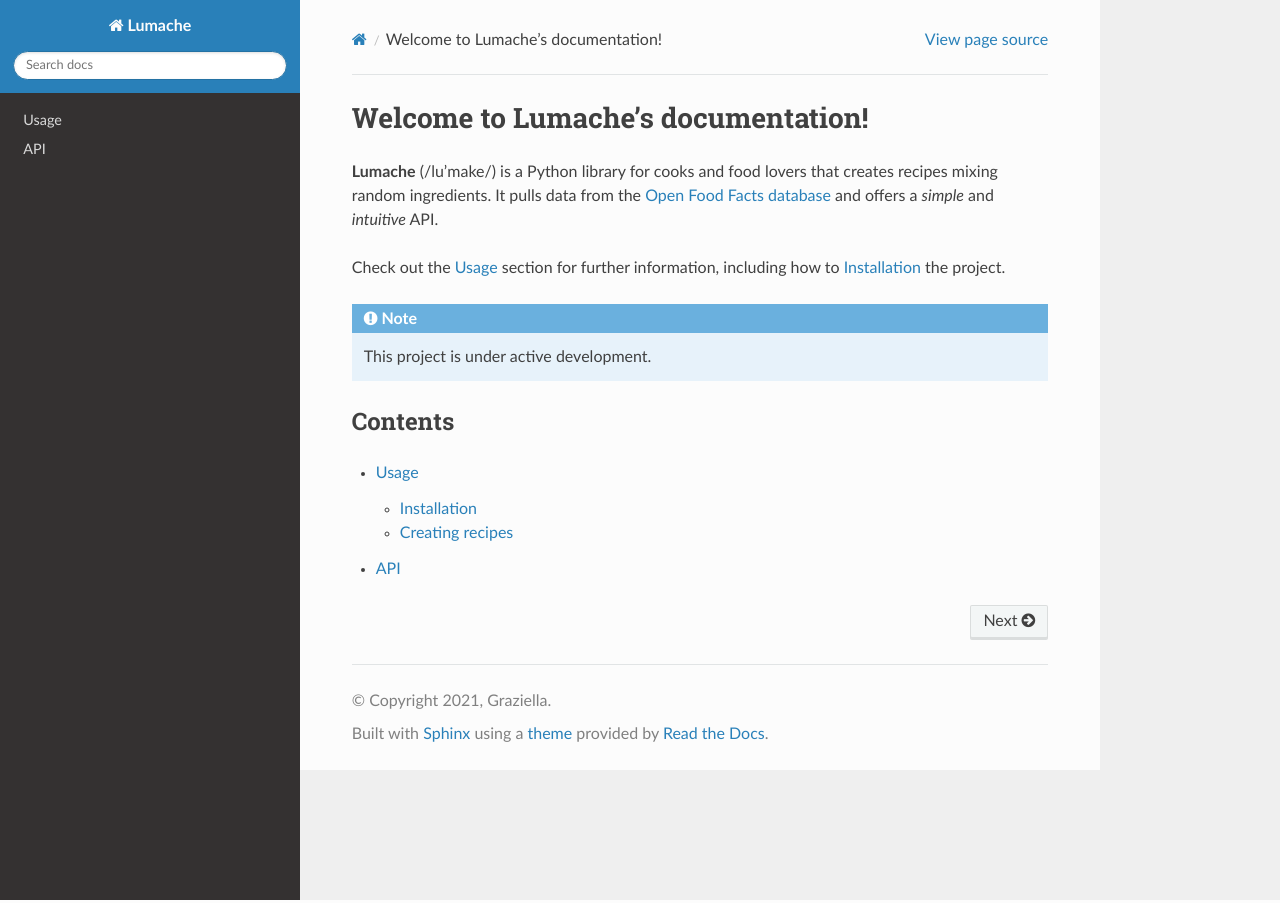
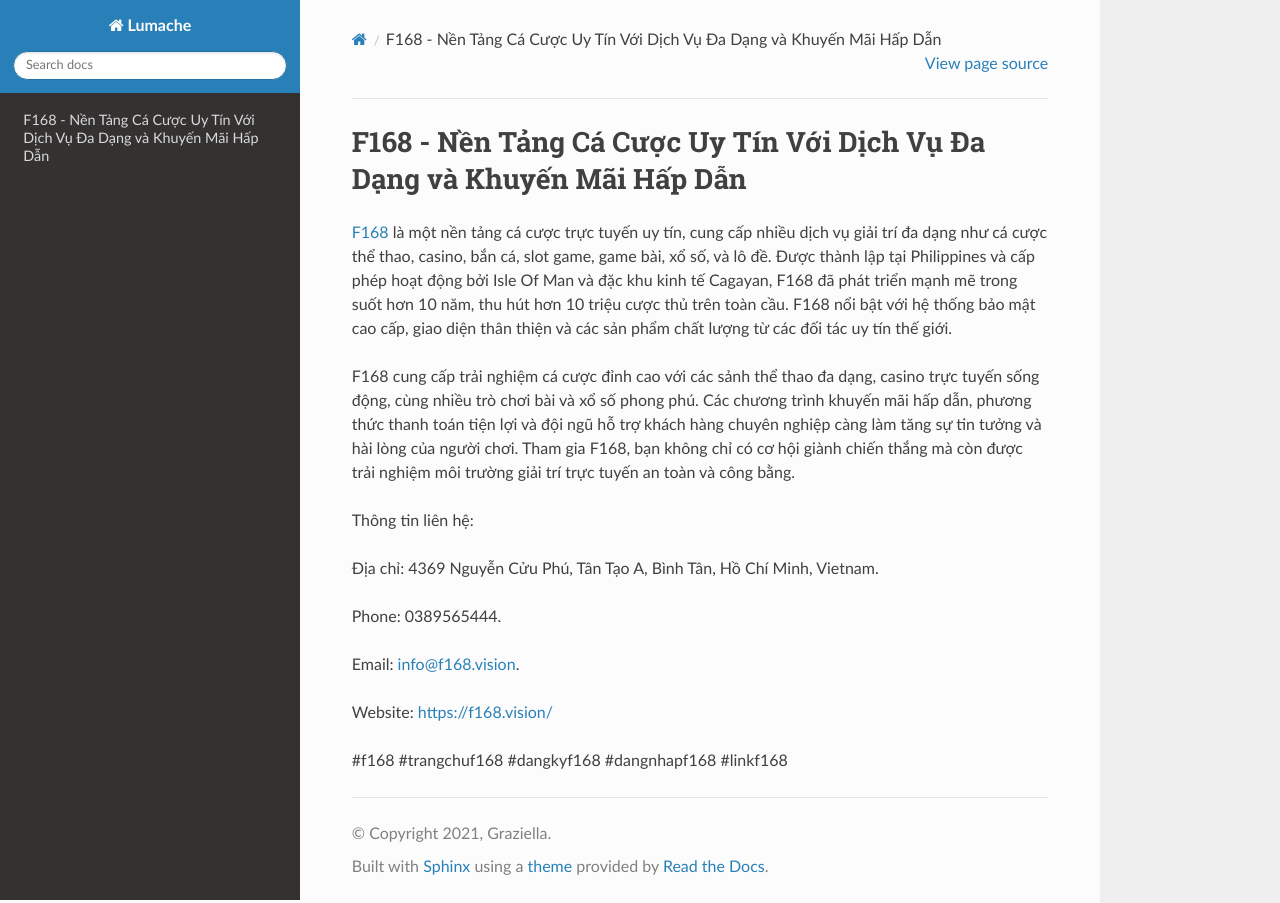
Before and after one commit to ShafferMalaki436t3cp/linkf168vision, a Sphinx documentation site: the page built from docs/source/index.rst, in a window 1280 px wide. Built offline with Sphinx 7.4.7 and the Read the Docs theme 3.1.0, drawn with Linux system fonts in a browser that asks for light colours.

Commit message:
Update index.rst

```diff
--- a/docs/source/index.rst
+++ b/docs/source/index.rst
@@ -1,22 +1,18 @@
-Welcome to Lumache's documentation!
+F168 - Nền Tảng Cá Cược Uy Tín Với Dịch Vụ Đa Dạng và Khuyến Mãi Hấp Dẫn
 ===================================
 
-**Lumache** (/lu'make/) is a Python library for cooks and food lovers
-that creates recipes mixing random ingredients.
-It pulls data from the `Open Food Facts database <https://world.openfoodfacts.org/>`_
-and offers a *simple* and *intuitive* API.
+`F168 <https://f168.vision/>`_ là một nền tảng cá cược trực tuyến uy tín, cung cấp nhiều dịch vụ giải trí đa dạng như cá cược thể thao, casino, bắn cá, slot game, game bài, xổ số, và lô đề. Được thành lập tại Philippines và cấp phép hoạt động bởi Isle Of Man và đặc khu kinh tế Cagayan, F168 đã phát triển mạnh mẽ trong suốt hơn 10 năm, thu hút hơn 10 triệu cược thủ trên toàn cầu. F168 nổi bật với hệ thống bảo mật cao cấp, giao diện thân thiện và các sản phẩm chất lượng từ các đối tác uy tín thế giới.
 
-Check out the :doc:`usage` section for further information, including
-how to :ref:`installation` the project.
+F168 cung cấp trải nghiệm cá cược đỉnh cao với các sảnh thể thao đa dạng, casino trực tuyến sống động, cùng nhiều trò chơi bài và xổ số phong phú. Các chương trình khuyến mãi hấp dẫn, phương thức thanh toán tiện lợi và đội ngũ hỗ trợ khách hàng chuyên nghiệp càng làm tăng sự tin tưởng và hài lòng của người chơi. Tham gia F168, bạn không chỉ có cơ hội giành chiến thắng mà còn được trải nghiệm môi trường giải trí trực tuyến an toàn và công bằng.
 
-.. note::
+Thông tin liên hệ:
 
-   This project is under active development.
+Địa chỉ: 4369 Nguyễn Cửu Phú, Tân Tạo A, Bình Tân, Hồ Chí Minh, Vietnam.
 
-Contents
---------
+Phone: 0389565444.
 
-.. toctree::
+Email: info@f168.vision.
 
-   usage
-   api
+Website: https://f168.vision/
+
+#f168 #trangchuf168 #dangkyf168 #dangnhapf168 #linkf168
```
